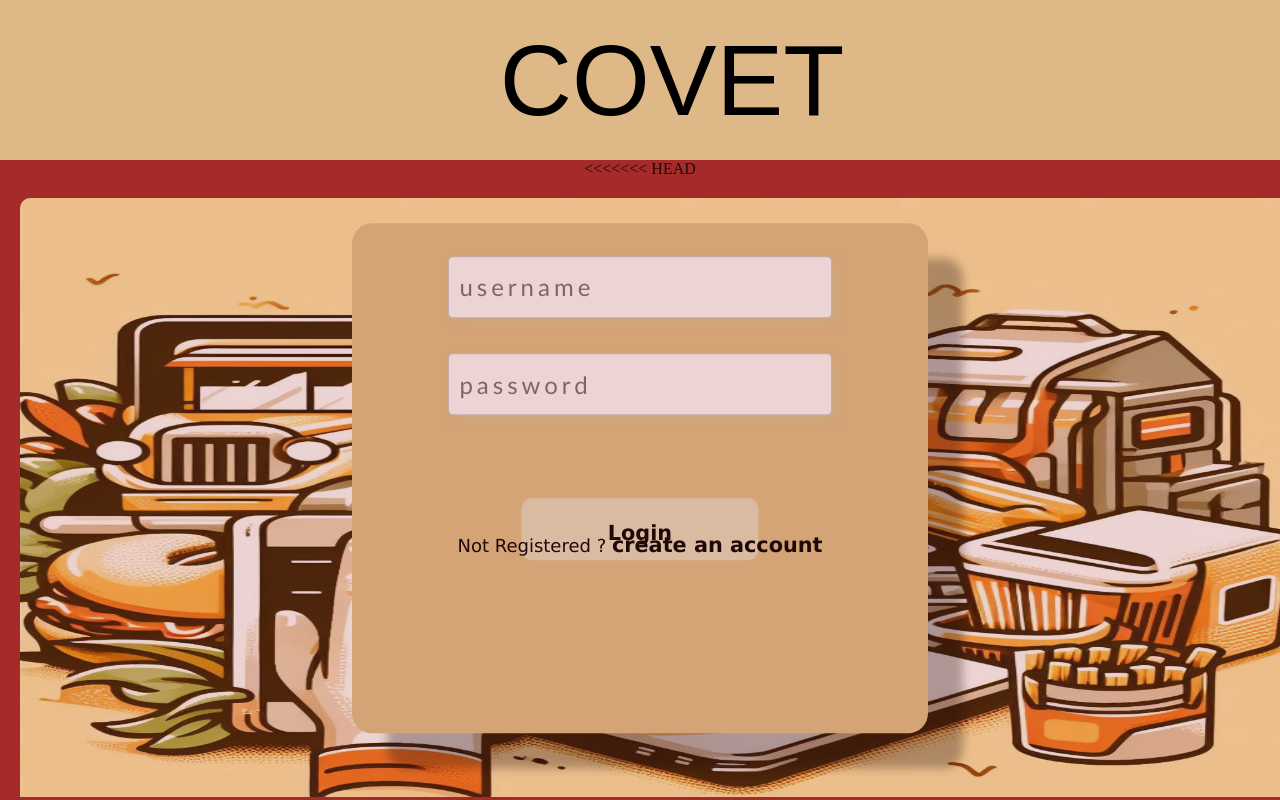
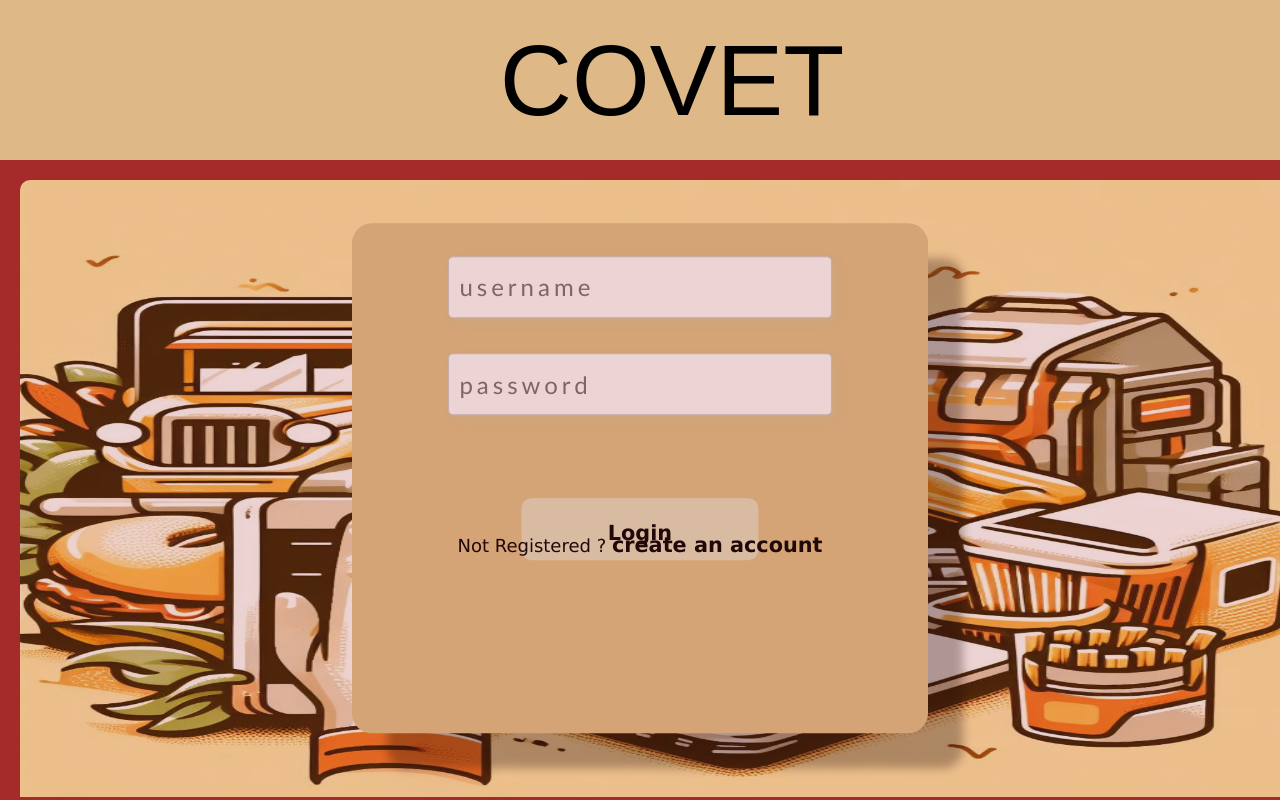
Before and after one commit to master-of-dobby/my_covet_1.0, a plain HTML site: page index.html in a window 1280 px wide. Shown: the top 800 px of the page. Drawn offline with Linux system fonts and the light colour scheme; a web font is replaced by a local one.

Commit message:
index update

```diff
--- a/index.html
+++ b/index.html
@@ -11,11 +11,7 @@
         </header>
 
         <main class="main-content">
-<<<<<<< HEAD
             <img src="assets/loginPageBg.jpeg">
-=======
-            <img src="./assets/loginPageBg.jpeg">
->>>>>>> 21396d855f230ee39273ec8979a48e380becc0b5
             <div class="login">
                 <div class="login-box">
                     <label for="username"></label>
```
